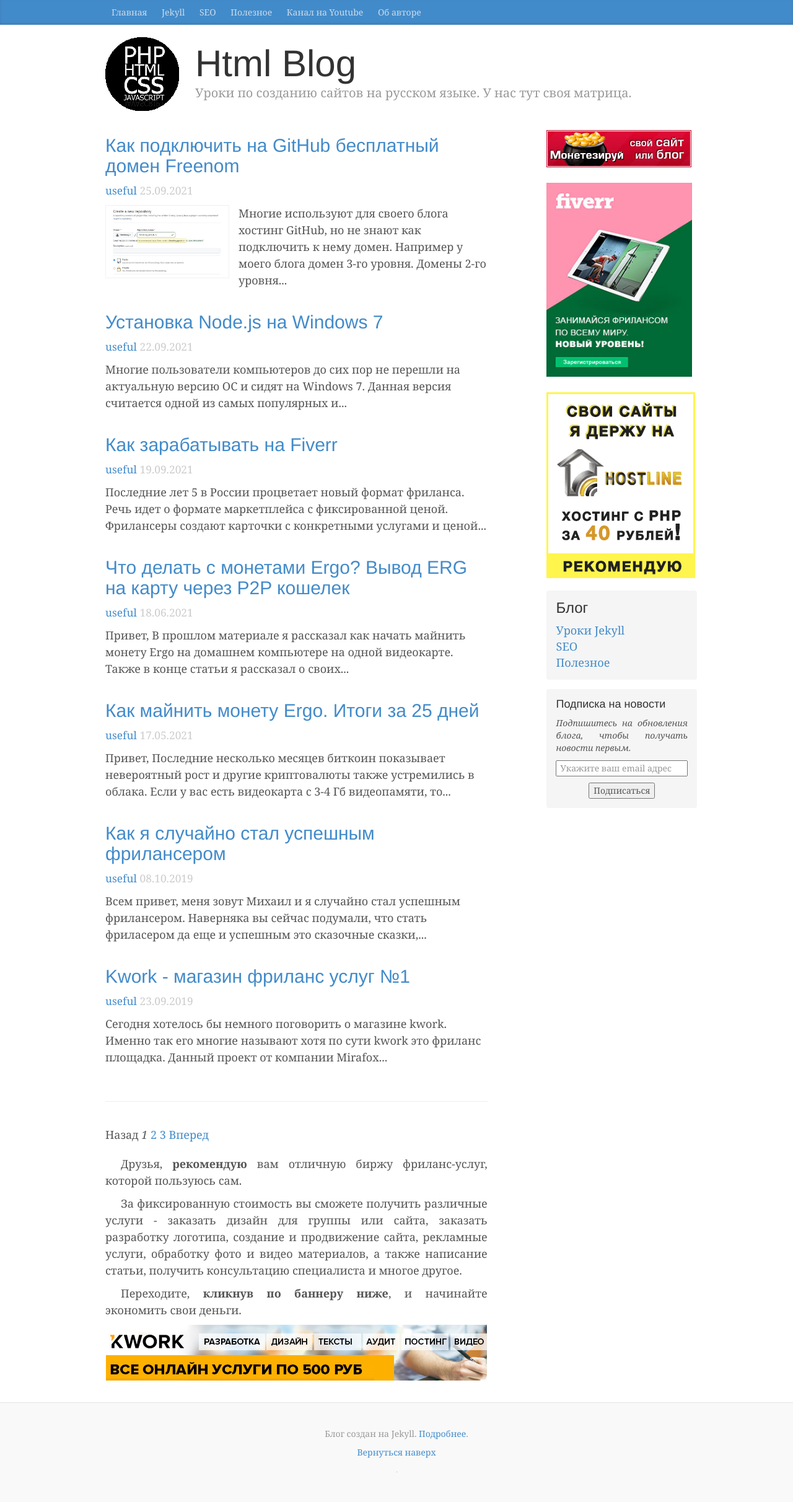
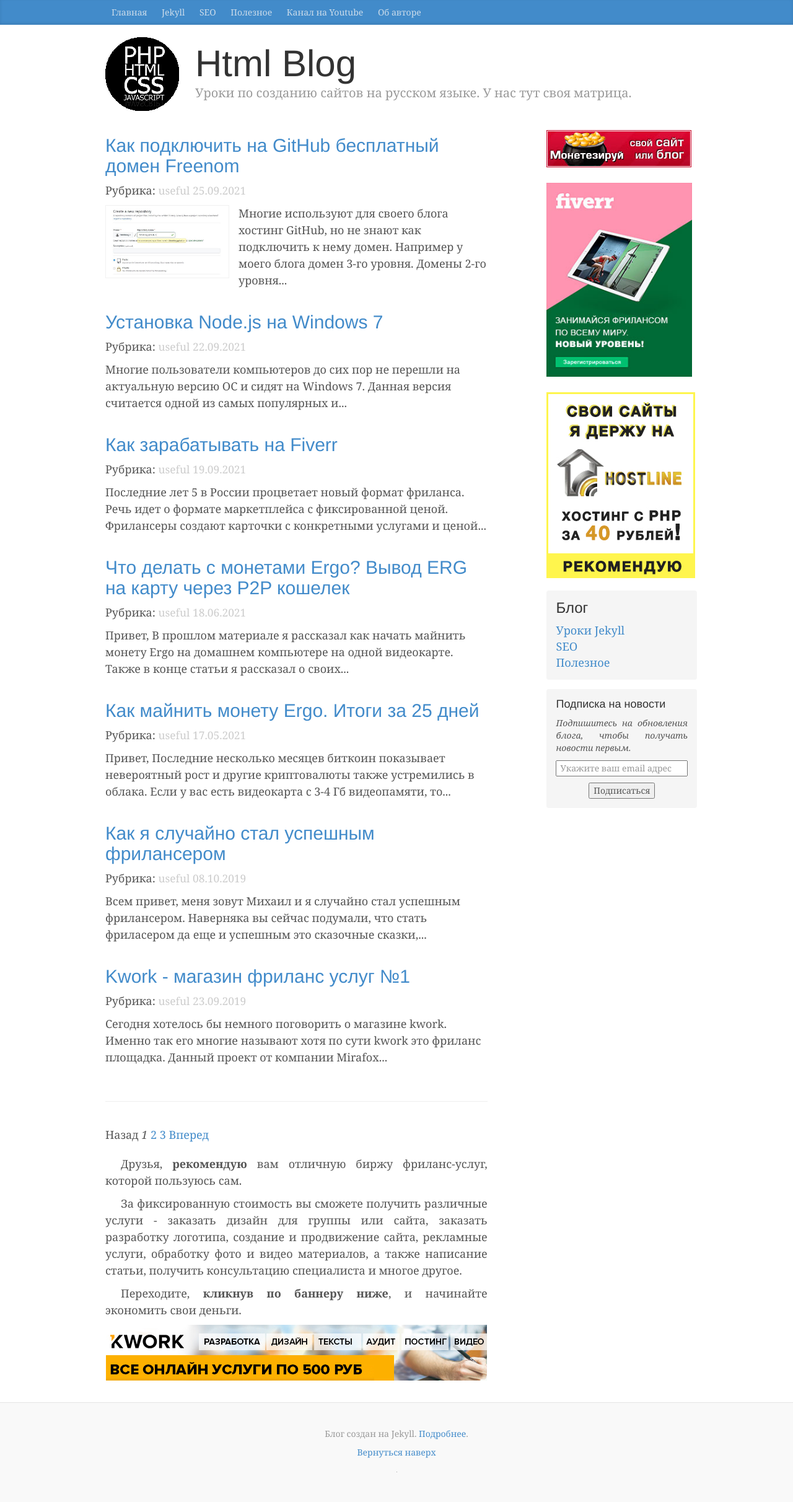
Before and after one commit to htmlblog/htmlblog.github.io, a Jekyll site: the page built from index.html, in a window 1280 px wide. Shown: the whole page at 62% size. Built offline with Jekyll 4.4.1, drawn with Linux system fonts in a browser that asks for light colours; the list of posts is cut into pages by our own code; comment, search, counter and statistics services are not loaded.

Commit message:
Updated Index and 1 other file

```diff
--- a/assets/blog.css
+++ b/assets/blog.css
@@ -29,9 +29,12 @@
     height: auto;
 }
 
-.blog-main .date {
+.blog-main .date, .categ a {
 	color: #ccc;
     font-size: 13pt;
+}
+.categ a:hover {
+	color: #999;
 }
 
 img.thumb {
--- a/index.html
+++ b/index.html
@@ -6,7 +6,7 @@
 {% for post in paginator.posts %}
   <h2><a href="{{ post.url }}">{{ post.title }}</a></h2>
   <p>
-    <span class="date"><a href="/{{ post.categories }}/">{{ post.categories }}</a></span> <span class="date">{{ post.date|date:"%d.%m.%Y" }}</span>
+    <span class="categ">Рубрика: <a href="/{{ post.categories }}/">{{ post.categories }}</a></span> <span class="date">{{ post.date|date:"%d.%m.%Y" }}</span>
   </p>
 	{% if post.thumb %}
 		<p><img class="thumb" src="{{ post.thumb }}" />{{ post.content | strip_html | truncatewords: 25 }}</p>
```
